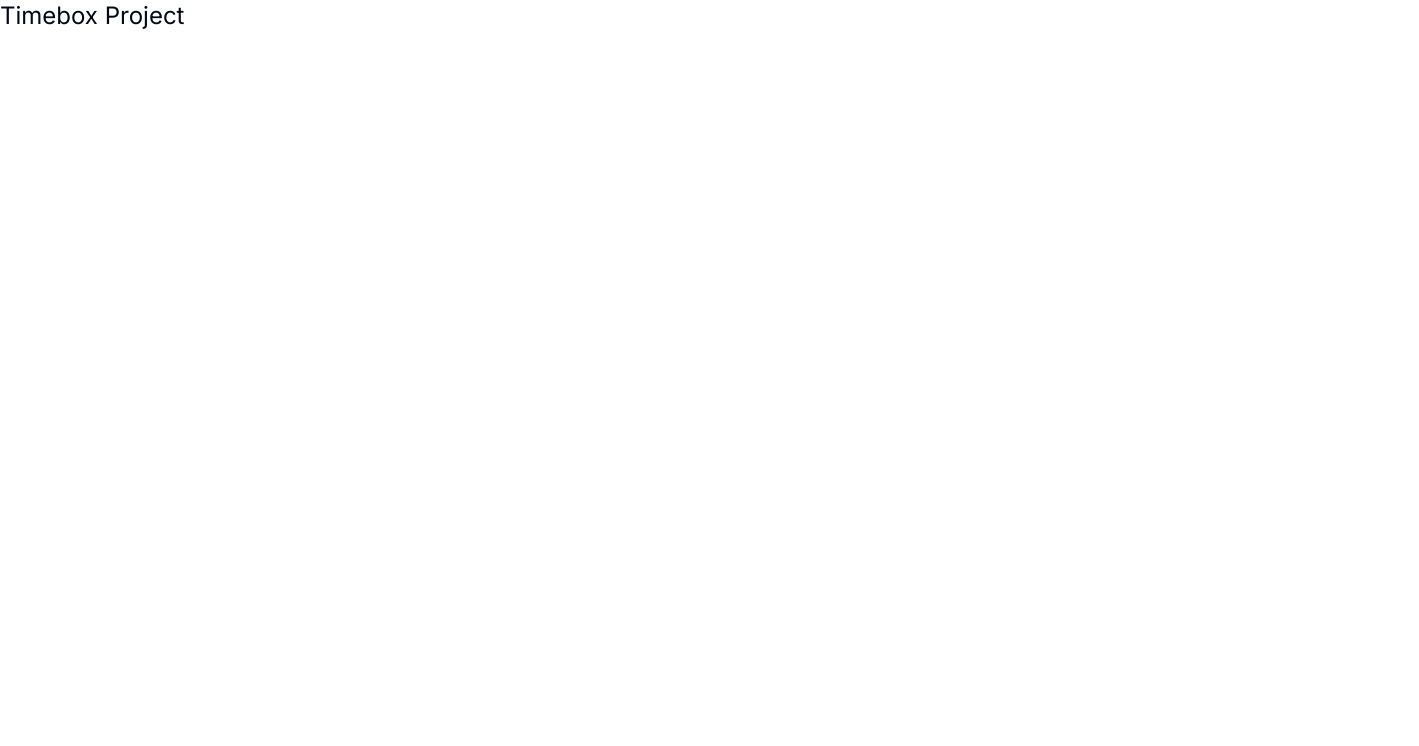
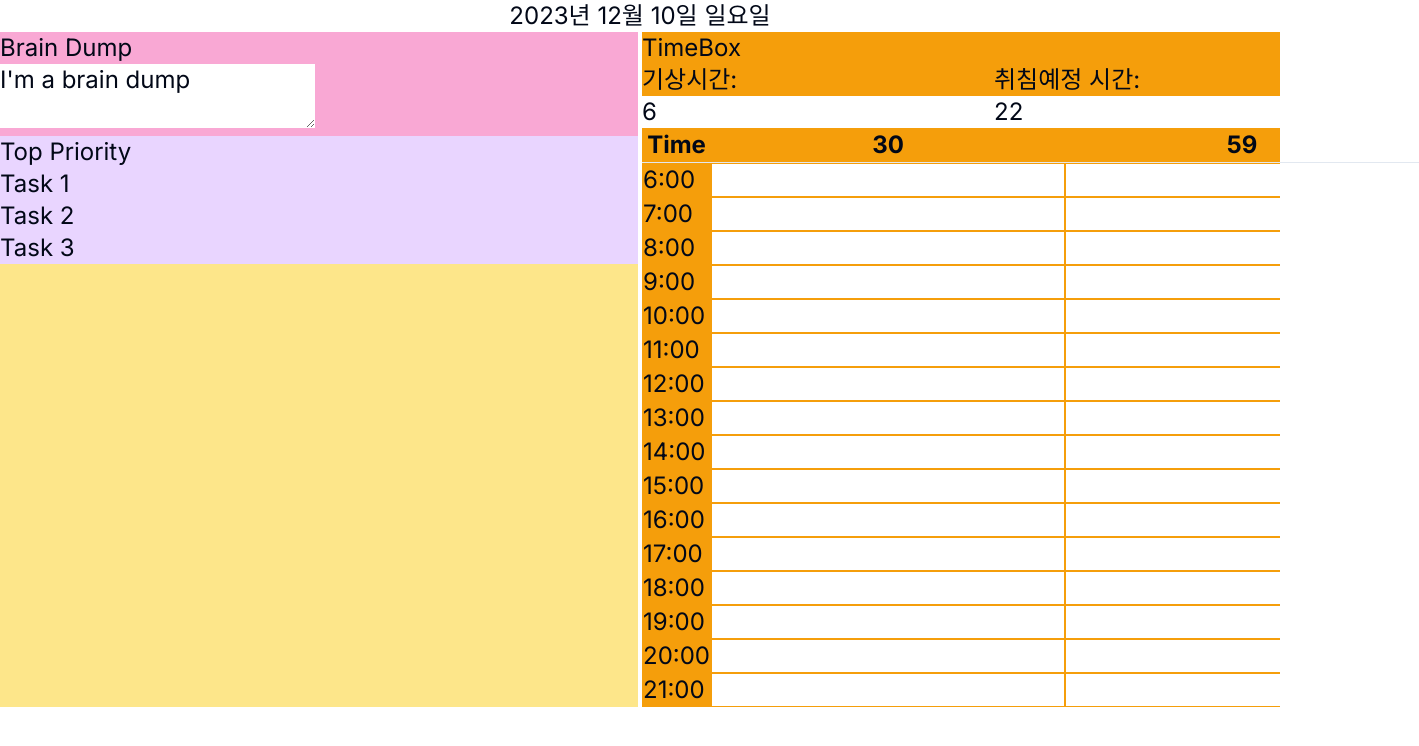
Before and after one commit to sprisao/timebox, a Next.js app: page / in a window 1280 px wide. Shown: the top 746 px of the page, 1419 px wide, since content can reach past the window. Built offline with nearby package versions, Linux system fonts and the light colour scheme.

Commit message:
기본 레이아웃 + 로컬 데이터 연결

```diff
--- /dev/null
+++ b/app/api/date.ts
@@ -0,0 +1,10 @@
+import {NextResponse} from "next/server";
+import {getData} from "@/lib/fetch";
+
+export async function GET() {
+    const data = await getData();
+    console.log(data)
+    return NextResponse.json(
+        data
+    )
+}
--- a/app/page.tsx
+++ b/app/page.tsx
@@ -1,7 +1,47 @@
-export default function Home() {
+import TimeBox from "@/components/ui/timebox";
+import {getData} from "@/lib/fetch";
+
+export default async function Home() {
+    /*today's date in korea*/
+    const today = new Date();
+    const year = today.getFullYear();
+    const month = today.getMonth() + 1;
+    const day = today.getDate();
+    const week = today.getDay();
+    const weekList = ['일', '월', '화', '수', '목', '금', '토'];
+    const dayOfWeek = weekList[week];
+    const date = `${year}년 ${month}월 ${day}일 ${dayOfWeek}요일`;
+
+    const data = await getData();
+
     return (
         <div className="text-2xl">
-            <h1>Timebox Project</h1>
+            <div className="text-center">
+                <div>{date}</div>
+            </div>
+            <div className="grid grid-cols-2 gap-1">
+                <div className="flex flex-col bg-amber-200">
+                    <div className="flex flex-col bg-pink-300">
+                        <h1>Brain Dump</h1>
+                        <div className="">
+                            <textarea className="w-max" value={
+                                data.brainDump
+                            }></textarea>
+                        </div>
+                    </div>
+                    <div className="bg-purple-200">
+                        <h1>Top Priority</h1>
+                        <div>
+                            <div>Task 1</div>
+                            <div>Task 2</div>
+                            <div>Task 3</div>
+                        </div>
+                    </div>
+                </div>
+                <div>
+                    <TimeBox data={data}/>
+                </div>
+            </div>
         </div>
     )
 }
--- /dev/null
+++ b/components/ui/timebox.tsx
@@ -0,0 +1,78 @@
+'use client'
+import React, { useState, useEffect } from "react";
+
+export default function TimeBox({data}) {
+    const [wakeUpTime, setWakeUpTime] = useState(6);
+    const [sleepTime, setSleepTime] = useState(22);
+    const [timeBoxData, setTimeBoxData] = useState(data)
+
+    const handleWakeUpTimeChange = (event) => {
+        setWakeUpTime(event.target.value);
+    };
+
+    const handleSleepTimeChange = (event) => {
+        setSleepTime(event.target.value);
+    };
+
+    const handleInputChange = (hour, task, event) => {
+        setTimeBoxData(prevData => ({
+            ...prevData,
+            [hour]: { ...prevData[hour], [task]: event.target.value }
+        }));
+    };
+
+    const generateTableRows = () => {
+        let rows = [];
+        for(let i = wakeUpTime; i < sleepTime; i++) {
+            rows.push(
+                <tr key={i}>
+                    <td>{i}:00</td>
+                    <td>
+                        <input
+                            type="text"
+                            value={timeBoxData[i]?.task1 || ""}
+                            onChange={event => handleInputChange(i, "task1", event)}
+                        />
+                    </td>
+                    <td>
+                        <input
+                            type="text"
+                            value={timeBoxData[i]?.task2 || ""}
+                            onChange={event => handleInputChange(i, "task2", event)}
+                        />
+                    </td>
+                </tr>
+            );
+        }
+        return rows;
+    };
+
+    return (
+        <div className="flex flex-col bg-amber-500">
+            <h1>TimeBox</h1>
+            <div className="flex flex-row">
+                <label>
+                    기상시간:
+                    <input placeholder="기상시간: " type="number" value={wakeUpTime}
+                           onChange={handleWakeUpTimeChange}/>
+                </label>
+                <label>
+                    취침예정 시간:
+                    <input type="number" value={sleepTime} onChange={handleSleepTimeChange}/>
+                </label>
+            </div>
+            <table className="">
+                <thead>
+                <tr className="border-b">
+                    <th>Time</th>
+                    <th>30</th>
+                    <th>59</th>
+                </tr>
+                </thead>
+                <tbody>
+                {generateTableRows()}
+                </tbody>
+            </table>
+        </div>
+    )
+}
--- /dev/null
+++ b/lib/data/data.json
@@ -0,0 +1,71 @@
+{
+  "date": "2023-12-10 00:00:00",
+  "brainDump": "I'm a brain dump",
+  "topPriorities": {
+    "priority1": "I'm a top priority",
+    "priority2": "I'm a top priority",
+    "priority3": "I'm a top priority"
+  },
+  "timebox": [
+    {
+      "time": "5:00",
+      "firstHalf": "I'm a first half",
+      "secondHalf": "I'm a second half"
+    },
+    {
+      "time": "6:00",
+      "firstHalf": "I'm a first half",
+      "secondHalf": "I'm a second half"
+    },
+    {
+      "time": "7:00",
+      "firstHalf": "I'm a first half",
+      "secondHalf": "I'm a second half"
+    },
+    {
+      "time": "8:00",
+      "firstHalf": "I'm a first half",
+      "secondHalf": "I'm a second half"
+    },
+    {
+      "time": "9:00",
+      "firstHalf": "I'm a first half",
+      "secondHalf": "I'm a second half"
+    },
+    {
+      "time": "10:00",
+      "firstHalf": "I'm a first half",
+      "secondHalf": "I'm a second half"
+    },
+    {
+      "time": "11:00",
+      "firstHalf": "I'm a first half",
+      "secondHalf": "I'm a second half"
+    },
+    {
+      "time": "12:00",
+      "firstHalf": "I'm a first half",
+      "secondHalf": "I'm a second half"
+    },
+    {
+      "time": "13:00",
+      "firstHalf": "I'm a first half",
+      "secondHalf": "I'm a second half"
+    },
+    {
+      "time": "14:00",
+      "firstHalf": "I'm a first half",
+      "secondHalf": "I'm a second half"
+    },
+    {
+      "time": "15:00",
+      "firstHalf": "I'm a first half",
+      "secondHalf": "I'm a second half"
+    },
+    {
+      "time": "16:00",
+      "firstHalf": "I'm a first half",
+      "secondHalf": "I'm a second half"
+    }
+  ]
+}
--- /dev/null
+++ b/lib/fetch.ts
@@ -0,0 +1,10 @@
+//
+import path from "node:path";
+import * as fs from "fs";
+
+export async function getData() {
+    const filePath = path.join(process.cwd(), '/lib/data/data.json');
+    const rawData = fs.readFileSync(filePath, 'utf-8');
+    console.log(`rawData: ${rawData}`)
+    return JSON.parse(rawData);
+}
```
